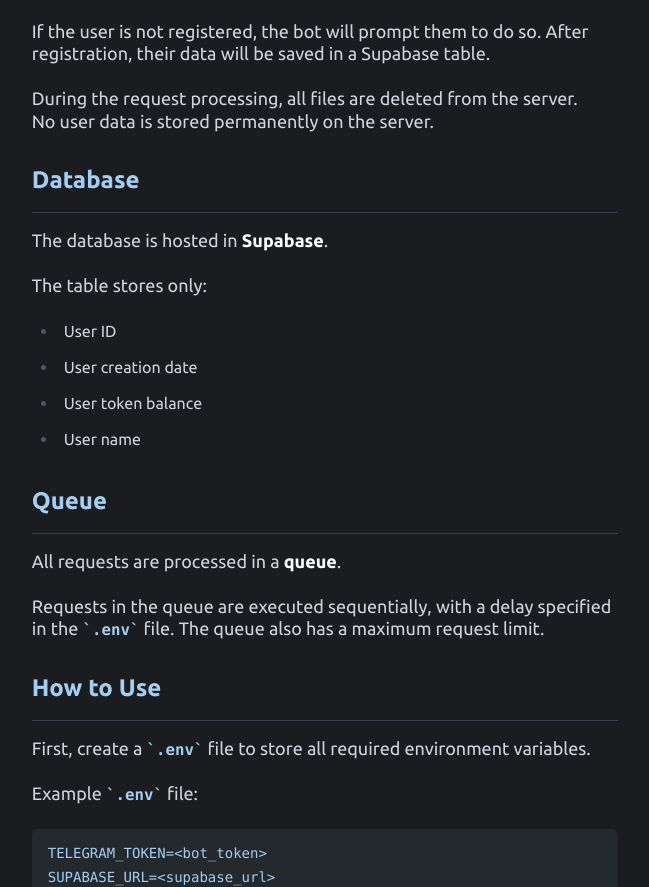
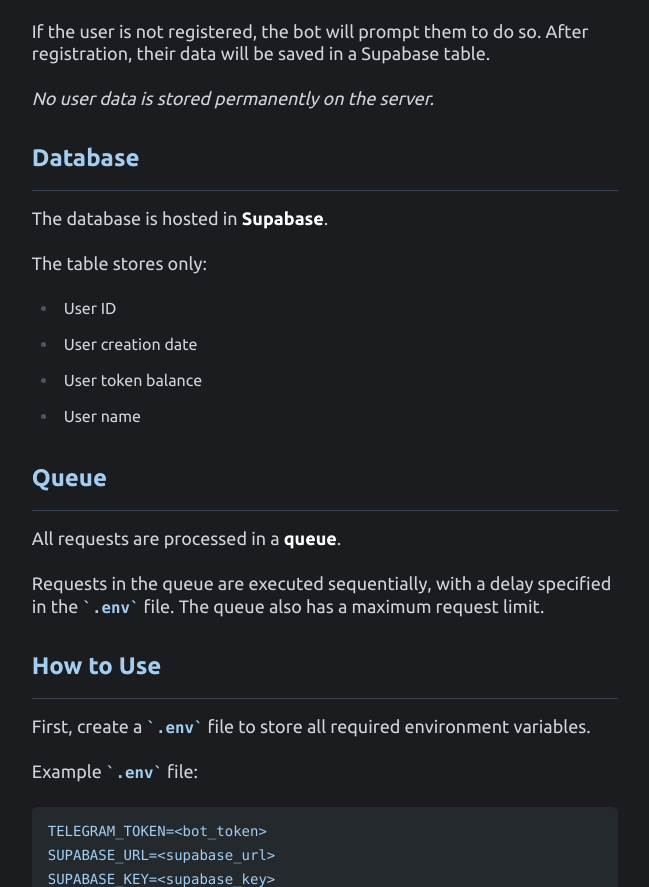
Before and after one commit to ultrageopro/ultrageosite, an Astro site: page /blog/speech2note in a window 1280 px wide. Shown: the part 1033-1920 px from the top of the page, without its empty margins (315-964 px from the left). Built offline with nearby package versions, Linux system fonts and the light colour scheme; Astro itself is replaced by a stand-in of ours; code samples lack their colours.

Commit message:
feat: post

```diff
--- a/src/content/blog/speech2note.md
+++ b/src/content/blog/speech2note.md
@@ -28,8 +28,7 @@ If the user is not registered, the bot will prompt them
 to do so. After registration, their data will be
 saved in a Supabase table.
 
-During the request processing, all files are deleted from the server.
-No user data is stored permanently on the server.
+_No user data is stored permanently on the server._
 
 ## Database
 ---
```
